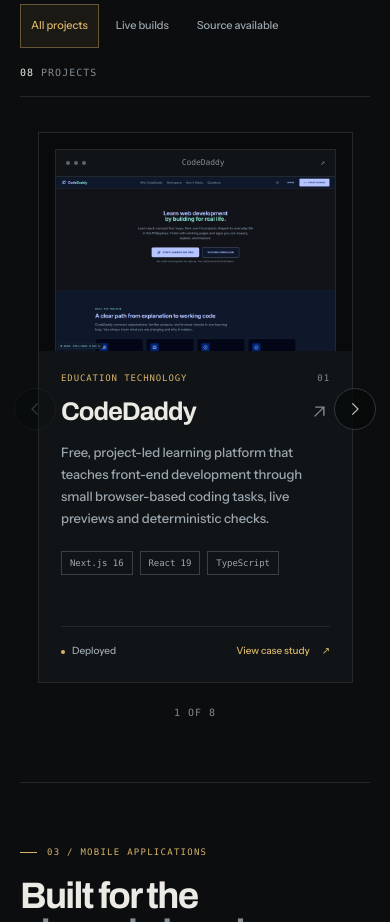
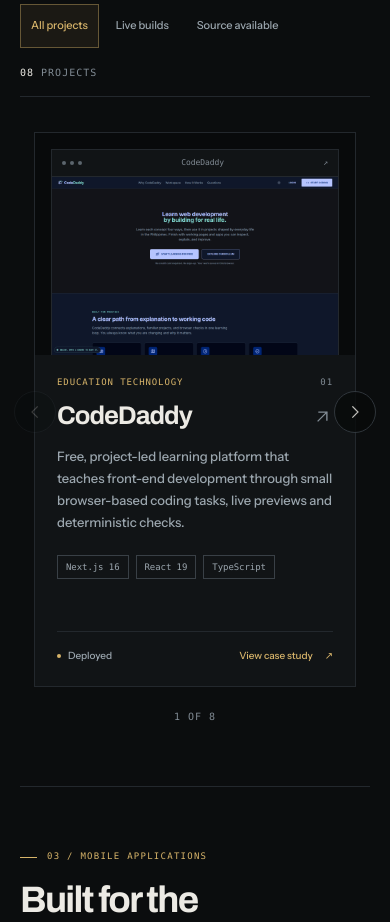
Before and after one commit to TsuTsu03/portfolio-web, an Astro site: page / in a window 390 px wide. Shown: the part 2380-3302 px from the top of the page. Built offline with nearby package versions, Linux system fonts and the light colour scheme; Astro itself is replaced by a stand-in of ours; a web font is replaced by a local one.

Commit message:
Give the web application carousel room to be read
The cards were sized for a grid, which left each screenshot too small to show
what the product actually looks like. The centre card now takes just over half
the track, so its preview renders at roughly 624 pixels instead of 438, and the
image sources were raised to match.

The cards either side drop further back, to 0.78 scale, so the one being read
is clearly the subject rather than one of three equals.

```diff
--- a/src/components/Work.astro
+++ b/src/components/Work.astro
@@ -34,7 +34,7 @@
               <a href={`/work/${entry.id}`} class="work-card-link">
                 <div class="work-image">
                   <div class="work-image-bar" aria-hidden="true"><span><i></i><i></i><i></i></span><span>{entry.data.shortTitle}</span><span>↗</span></div>
-                  <Picture src={entry.data.screenshot} alt={entry.data.screenshotAlt} widths={[480, 800, 1200]} sizes="(min-width: 1000px) 470px, (min-width: 640px) 55vw, 90vw" formats={["avif", "webp"]} fallbackFormat="webp" loading="lazy" class="work-screenshot" />
+                  <Picture src={entry.data.screenshot} alt={entry.data.screenshotAlt} widths={[480, 800, 1200, 1400]} sizes="(min-width: 1180px) 640px, (min-width: 640px) 62vw, 92vw" formats={["avif", "webp"]} fallbackFormat="webp" loading="lazy" class="work-screenshot" />
                 </div>
                 <div class="work-content">
                   <div class="work-meta"><span>{entry.data.sector}</span><span>{String(index + 1).padStart(2, "0")}</span></div>
@@ -105,7 +105,7 @@
     the middle of the viewport like every other one.
   */
   .work-stage{position:relative}
-  .work-track{display:grid;grid-auto-flow:column;grid-auto-columns:clamp(290px,38%,470px);list-style:none;margin:0;padding:10px 0 14px;overflow-x:auto;overscroll-behavior-x:contain;scroll-snap-type:x mandatory;scrollbar-width:none}
+  .work-track{display:grid;grid-auto-flow:column;grid-auto-columns:clamp(320px,52%,660px);list-style:none;margin:0;padding:10px 0 14px;overflow-x:auto;overscroll-behavior-x:contain;scroll-snap-type:x mandatory;scrollbar-width:none}
   .work-track::-webkit-scrollbar{display:none}
   .work-track::before,.work-track::after{content:""}
   .work-track:focus-visible{outline:2px solid var(--accent);outline-offset:6px}
@@ -119,7 +119,7 @@
     .work-card-link{border-color:var(--line-strong);box-shadow:0 18px 44px rgb(0 0 0 / .45)}
   }
   @container not scroll-state(snapped: inline){
-    .work-card-link{scale:.88;opacity:.5}
+    .work-card-link{scale:.78;opacity:.38}
     .work-content>p,.work-stack,.work-card-foot{opacity:0;translate:0 12px}
   }
   /* Browsers without scroll-state queries get a plain, evenly spaced track. */
@@ -152,9 +152,9 @@
   /* Without the script there is nothing to drive these, so they stay out. */
   .work-carousel:not([data-carousel-ready]) .work-controls,.work-carousel:not([data-carousel-ready]) .work-nav{display:none}
 
-  @media(max-width:900px){.work-track{grid-auto-columns:min(86%,430px)}.work-content{padding:22px}}
+  @media(max-width:900px){.work-track{grid-auto-columns:min(84%,520px)}.work-content{padding:22px}}
   @media(max-width:760px){.work-filters button{padding:9px 10px;font-size:11px}.work-nav button{width:42px;height:42px}.work-nav button:first-child{left:-6px}.work-nav button:last-child{right:-6px}}
-  @media(max-width:540px){.work-track{grid-auto-columns:min(90%,400px)}.work-toolbar{flex-wrap:wrap;margin-top:25px}.work-count{width:100%;padding-top:7px}.work-content h3{font-size:1.6rem}.work-content>p{font-size:13px}.work-dots{display:none}}
+  @media(max-width:540px){.work-track{grid-auto-columns:min(92%,420px)}.work-toolbar{flex-wrap:wrap;margin-top:25px}.work-count{width:100%;padding-top:7px}.work-content h3{font-size:1.6rem}.work-content>p{font-size:13px}.work-dots{display:none}}
   @media(prefers-reduced-motion:reduce){
     .work-track{scroll-behavior:auto}
     .work-card-link,.work-content>p,.work-stack,.work-card-foot{transition:none}
```
